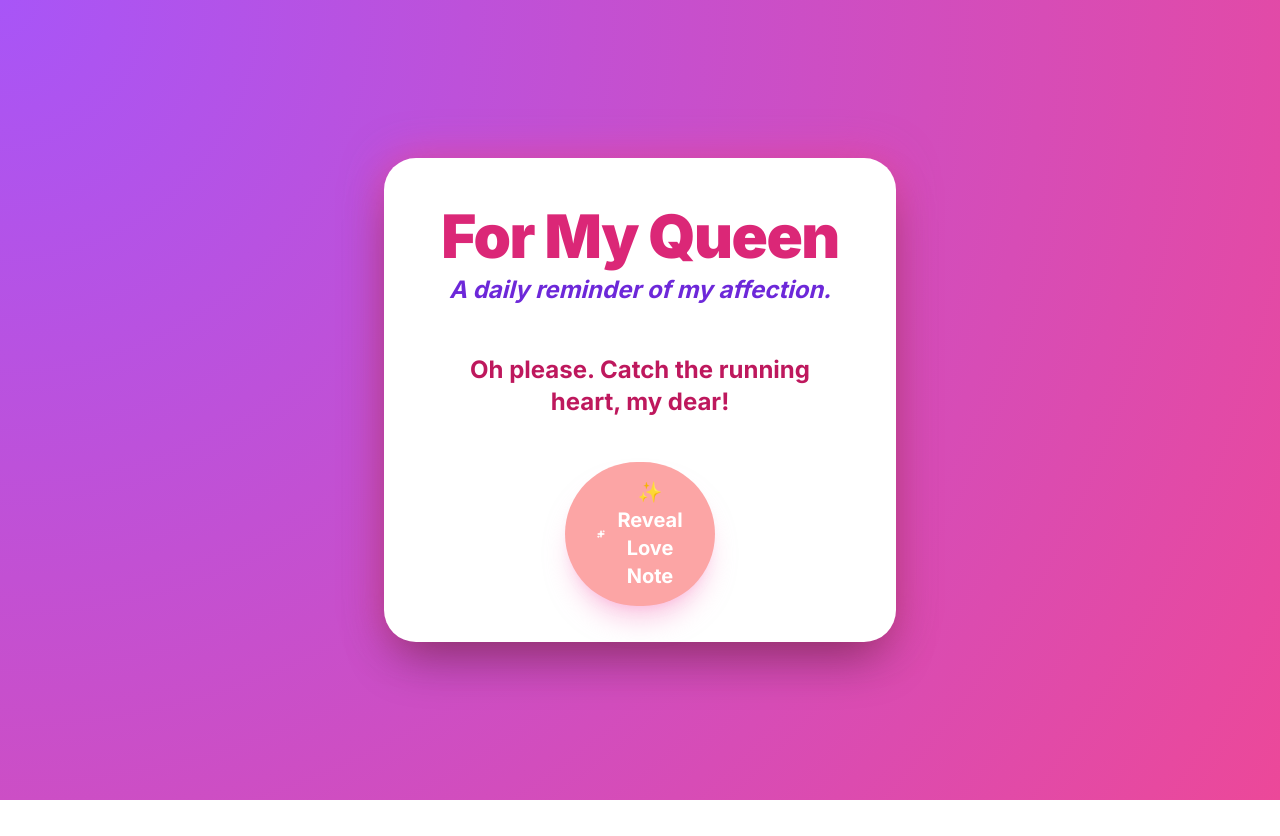
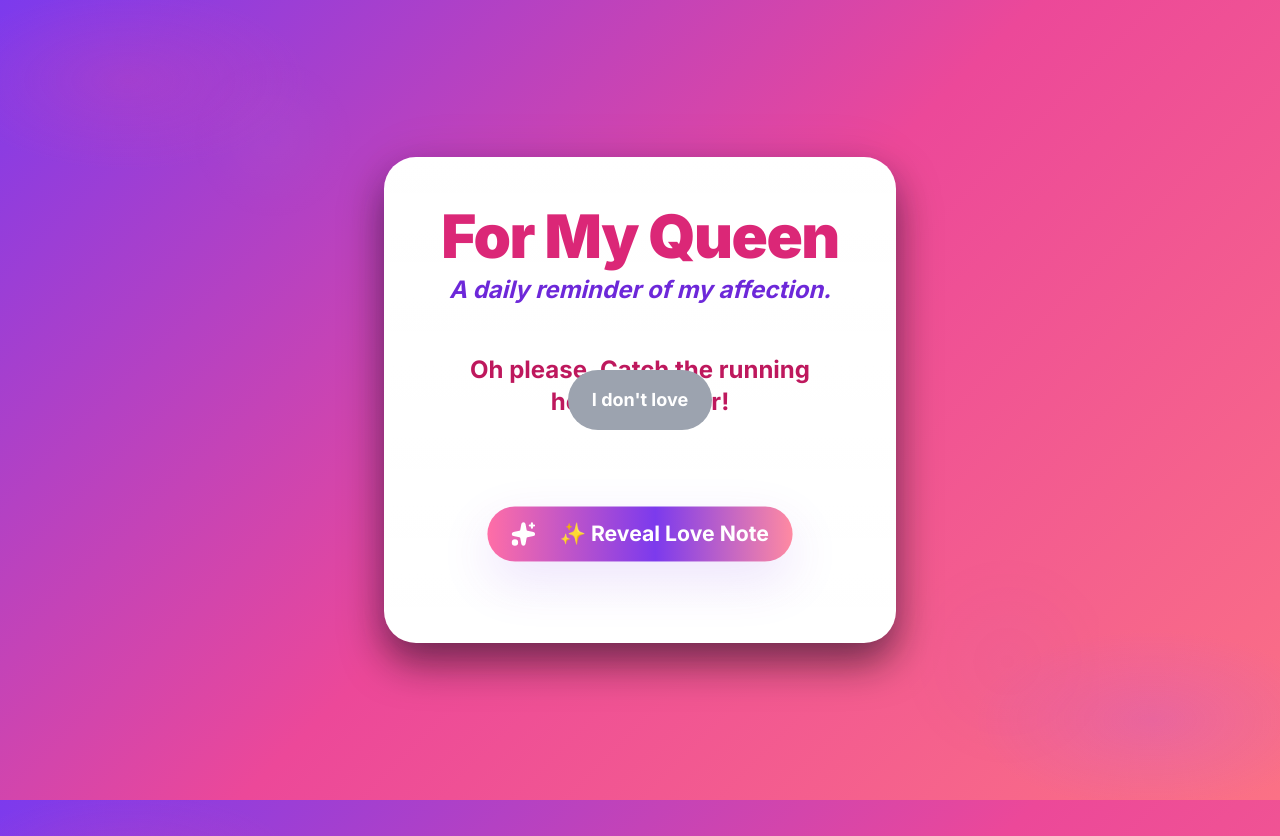
Before and after one commit to Aditya-2011-prog/LoveNote-for-YAYA, a plain HTML site: page index.html in a window 1280 px wide. Both pictures are taken after a click on the button "I don't love". Before the commit the page ends 800 px from the top, so only its background shows below. Drawn offline with nearby package versions, Linux system fonts and the light colour scheme.

Commit message:
more better UI

```diff
--- a/script.js
+++ b/script.js
@@ -23,6 +23,7 @@ const iconOriginalStroke = iconContainer ? (iconContainer.style.stroke || 'white
 const iconOriginalFill = iconContainer ? (iconContainer.style.fill || 'white') : 'white';
 let isChasing = false;
 let lastMessageIndex = -1;
+let chasingButton = null; // <-- new
 
 // --- Helper Functions ---
 
@@ -44,86 +45,96 @@ function getRandomMessage() {
 function chaseButton(event) {
     if (!isChasing) return;
 
-    // Prevent scrolling on touch devices during the chase
     if (event.type === 'touchmove') {
         event.preventDefault();
     }
 
-    // Get client coordinates, preferring touch over mouse
     const clientX = event.touches?.[0]?.clientX ?? event.clientX;
     const clientY = event.touches?.[0]?.clientY ?? event.clientY;
 
     if (clientX === undefined || clientY === undefined) return;
 
-    const wrapperRect = buttonWrapper.getBoundingClientRect();
-    const buttonRect = loveButton.getBoundingClientRect();
+    // If the moving target uses fixed positioning, allow it to move across whole viewport:
+    const targetButton = chasingButton || document.querySelector('#buttonWrapper .moving');
+    if (!targetButton) return;
 
-    // Input coordinates relative to the wrapper
+    const isFixed = targetButton.classList.contains('fixed-moving') || targetButton.style.position === 'fixed';
+    const wrapperRect = isFixed
+        ? { left: 0, top: 0, width: window.innerWidth, height: window.innerHeight }
+        : buttonWrapper.getBoundingClientRect();
+
+    const buttonRect = targetButton.getBoundingClientRect();
+
     const inputX = clientX - wrapperRect.left;
     const inputY = clientY - wrapperRect.top;
 
-    // Button center coordinates relative to the wrapper
-    const buttonCenterX = parseFloat(loveButton.style.left) + buttonRect.width / 2;
-    const buttonCenterY = parseFloat(loveButton.style.top) + buttonRect.height / 2;
+    const styleLeft = parseFloat(targetButton.style.left);
+    const styleTop = parseFloat(targetButton.style.top);
 
-    const distance = Math.sqrt(
-        Math.pow(inputX - buttonCenterX, 2) + Math.pow(inputY - buttonCenterY, 2)
-    );
+    const buttonCenterX =
+        (Number.isFinite(styleLeft) ? styleLeft : (buttonRect.left - wrapperRect.left)) + buttonRect.width / 2;
+    const buttonCenterY =
+        (Number.isFinite(styleTop) ? styleTop : (buttonRect.top - wrapperRect.top)) + buttonRect.height / 2;
 
-    const chaseRadius = 150;
+    const distance = Math.hypot(inputX - buttonCenterX, inputY - buttonCenterY);
+
+    const chaseRadius = 200;
     if (distance < chaseRadius) {
-        // Calculate the direction vector away from the input
         const angle = Math.atan2(buttonCenterY - inputY, buttonCenterX - inputX);
-        const step = 80;
+        const step = 120; // step size (increase to make it run faster)
 
         let newX = buttonCenterX + Math.cos(angle) * step - buttonRect.width / 2;
         let newY = buttonCenterY + Math.sin(angle) * step - buttonRect.height / 2;
 
-        // Clamp the position to keep the button fully inside the wrapper
+        // Bound the movement to wrapperRect (or full viewport for fixed targets)
         newX = Math.max(0, Math.min(newX, wrapperRect.width - buttonRect.width));
         newY = Math.max(0, Math.min(newY, wrapperRect.height - buttonRect.height));
 
-        loveButton.style.left = `${newX}px`;
-        loveButton.style.top = `${newY}px`;
+        targetButton.style.left = `${newX}px`;
+        targetButton.style.top = `${newY}px`;
     }
 }
 
 function startChaseMode() {
     isChasing = true;
 
-    // 1. Position the button absolutely
-    loveButton.classList.add('moving');
+    // change the chase target to the dislike ("I don't love") button
+    chasingButton = dislikeButton;
+    chasingButton.classList.add('moving', 'fixed-moving');
 
-    // Calculate initial center position based on the wrapper's dimensions
-    const wrapperRect = buttonWrapper.getBoundingClientRect();
-    const buttonRect = loveButton.getBoundingClientRect();
+    // move the dislike button out of the wrapper so it can roam the whole screen
+    document.body.appendChild(chasingButton);
+    chasingButton.style.position = 'fixed';
 
-    // Center the button initially
-    loveButton.style.left = `${(wrapperRect.width - buttonRect.width) / 2}px`;
-    loveButton.style.top = `${(wrapperRect.height - buttonRect.height) / 2}px`;
+    // Center the dislike button initially inside viewport
+    const vw = window.innerWidth;
+    const vh = window.innerHeight;
+    const buttonRect = chasingButton.getBoundingClientRect();
+    chasingButton.style.left = `${(vw - buttonRect.width) / 2}px`;
+    chasingButton.style.top = `${(vh - buttonRect.height) / 2}px`;
 
-    // 2. Hide the dislike button
-    dislikeButton.classList.add('hidden');
-
-    // 3. Register the continuous chasing logic for both mouse and touch
-    buttonWrapper.addEventListener('mousemove', chaseButton);
-    buttonWrapper.addEventListener('touchmove', chaseButton, { passive: false });
+    // Add listeners on the window (so the button reacts anywhere on screen)
+    window.addEventListener('mousemove', chaseButton);
+    window.addEventListener('touchmove', chaseButton, { passive: false });
 }
 
 function stopChaseMode() {
     isChasing = false;
 
-    // 1. Remove listeners
-    buttonWrapper.removeEventListener('mousemove', chaseButton);
-    buttonWrapper.removeEventListener('touchmove', chaseButton);
+    window.removeEventListener('mousemove', chaseButton);
+    window.removeEventListener('touchmove', chaseButton);
 
-    // 2. Reset position and appearance
-    loveButton.classList.remove('moving');
-    loveButton.style.left = 'unset';
-    loveButton.style.top = 'unset';
+    if (chasingButton) {
+        chasingButton.classList.remove('moving', 'fixed-moving');
 
-    // 3. Bring back the 'I don't love' button
-    dislikeButton.classList.remove('hidden');
+        // move it back into the wrapper and reset
+        buttonWrapper.appendChild(chasingButton);
+        chasingButton.style.position = '';
+        chasingButton.style.left = 'unset';
+        chasingButton.style.top = 'unset';
+    }
+
+    chasingButton = null;
 }
 
 // --- Event Listeners ---
--- a/style.css
+++ b/style.css
@@ -1,68 +1,186 @@
-/* Define the Inter font and smooth transitions */
+/* ...existing code... */
 @import url('https://fonts.googleapis.com/css2?family=Inter:wght@400;700;900&display=swap');
 
 body {
     font-family: 'Inter', sans-serif;
-    /* Deep radial gradient background for a romantic feel */
-    background: radial-gradient(circle at top left, #a855f7, #ec4899);
+    /* Rich layered gradient with subtle motion */
+    background:
+        radial-gradient(1200px 600px at 10% 10%, rgba(236,72,153,0.18), transparent 15%),
+        radial-gradient(1000px 500px at 90% 90%, rgba(168,85,247,0.18), transparent 18%),
+        linear-gradient(135deg, #7c3aed 0%, #ec4899 50%, #fb7185 100%);
     min-height: 100vh;
     display: flex;
     align-items: center;
     justify-content: center;
+    overflow: hidden;
+    transition: background 0.6s ease;
+    --accent-glow: rgba(236,72,153,0.18);
 }
 
+/* gentle background movement */
+@keyframes bg-drift {
+    0% { background-position: 0% 0%, 0% 0%, 0% 0%; }
+    50% { background-position: 10% 5%, -8% -6%, 0% 0%; }
+    100% { background-position: 0% 0%, 0% 0%, 0% 0%; }
+}
+body { animation: bg-drift 18s ease-in-out infinite; }
+
 .card {
-    /* Better shadow with a neon glow effect */
-    box-shadow: 0 25px 50px -12px rgba(0, 0, 0, 0.4),
-        0 0 40px rgba(236, 72, 153, 0.8);
+    width: min(680px, 92%);
+    max-width: 420px;
+    padding: 28px;
+    border-radius: 20px;
+    background: linear-gradient(180deg, rgba(255,255,255,0.06), rgba(255,255,255,0.03));
+    backdrop-filter: blur(10px) saturate(120%);
+    -webkit-backdrop-filter: blur(10px) saturate(120%);
+    border: 1px solid rgba(255,255,255,0.06);
+    box-shadow:
+        0 20px 40px rgba(12,12,14,0.55),
+        0 6px 24px rgba(124,58,237,0.08),
+        0 0 60px rgba(236,72,153,0.06);
+    transform: translateZ(0);
+    transition: transform 300ms cubic-bezier(.22,.9,.35,1), box-shadow 300ms ease;
+    position: relative;
+    overflow: visible;
 }
+
+/* subtle lift on hover for desktop */
+.card:hover {
+    transform: translateY(-10px) scale(1.01);
+    box-shadow:
+        0 36px 60px rgba(12,12,14,0.6),
+        0 12px 40px rgba(124,58,237,0.12),
+        0 0 90px rgba(236,72,153,0.12);
+}
+
+/* Decorative soft glowing orbs */
+.card::before {
+    content: "";
+    position: absolute;
+    inset: -40%;
+    background: radial-gradient(circle at 10% 20%, rgba(255,255,255,0.02), transparent 8%),
+                radial-gradient(circle at 90% 80%, rgba(124,58,237,0.03), transparent 10%);
+    pointer-events: none;
+    z-index: 0;
+}
+
+/* Keep card content above decorations */
+.card > * { position: relative; z-index: 1; }
 
 .reveal-message {
     opacity: 0;
-    transform: translateY(10px);
-    transition: opacity 0.5s ease-out, transform 0.5s ease-out;
+    transform: translateY(8px) scale(0.995);
+    transition: opacity 420ms cubic-bezier(.2,.9,.3,1), transform 420ms cubic-bezier(.2,.9,.3,1);
+    will-change: opacity, transform;
 }
 
-.revealed {
+.reveal-message.revealed {
     opacity: 1;
-    transform: translateY(0);
+    transform: translateY(0) scale(1);
 }
 
-/* Heart Pulse Animation */
+/* Heart Pulse Animation for idle button */
 @keyframes heart-pulse {
-
-    0%,
-    100% {
-        transform: scale(1);
-    }
-
-    50% {
-        transform: scale(1.05);
-    }
+    0% { transform: scale(1); box-shadow: 0 10px 30px rgba(124,58,237,0.08); }
+    50% { transform: scale(1.06); box-shadow: 0 18px 48px rgba(124,58,237,0.14); }
+    100% { transform: scale(1); box-shadow: 0 10px 30px rgba(124,58,237,0.08); }
 }
 
-#loveButton:not(.absolute) {
-    animation: heart-pulse 1.5s infinite ease-in-out;
-    transition: all 0.3s ease-out;
+/* Runaway jitter animation */
+@keyframes runaway {
+    0% { transform: translate3d(0,0,0) rotate(0deg); }
+    20% { transform: translate3d(-22px,-6px,0) rotate(-6deg); }
+    40% { transform: translate3d(18px,10px,0) rotate(5deg); }
+    60% { transform: translate3d(-14px,-8px,0) rotate(-4deg); }
+    80% { transform: translate3d(10px,6px,0) rotate(3deg); }
+    100% { transform: translate3d(0,0,0) rotate(0deg); }
+}
+
+/* Button base style */
+#loveButton {
+    display: inline-flex;
+    align-items: center;
+    justify-content: center;
+    gap: 10px;
+    padding: 12px 22px;
+    border-radius: 999px;
+    font-weight: 700;
+    font-size: 1rem;
+    color: #fff;
+    background: linear-gradient(90deg, #ff6ea6 0%, #7c3aed 55%, #ff8aa2 100%);
+    border: 0;
+    cursor: pointer;
+    user-select: none;
+    box-shadow: 0 8px 24px rgba(124,58,237,0.12), 0 4px 12px rgba(236,72,153,0.06);
+    transition: transform 160ms cubic-bezier(.2,.9,.3,1), box-shadow 160ms ease, filter 160ms ease;
+    transform-origin: center;
+    outline: none;
+    position: relative;
+}
+
+/* Idle pulsing */
+#loveButton:not(.moving) {
+    animation: heart-pulse 1.8s infinite cubic-bezier(.2,.9,.3,1);
+}
+
+/* Hover / active */
+#loveButton:hover:not(.moving) { transform: translateY(-3px) scale(1.02); filter: brightness(1.03); }
+#loveButton:active { transform: translateY(1px) scale(.99); }
+
+/* Focus ring for accessibility */
+#loveButton:focus-visible {
+    box-shadow: 0 8px 30px rgba(124,58,237,0.18), 0 0 0 6px rgba(124,58,237,0.06);
 }
 
 /* Styles for the "Running Away" button */
 #loveButton.moving {
     animation: none;
-    /* Stop pulsing when running */
+    /* simulate nervous movement */
+    animation: runaway 1000ms linear infinite;
     position: absolute;
-    width: 150px;
-    /* Make it a bit smaller */
-    background-color: #fca5a5;
-    /* Lighter, 'scared' look */
-    transition: transform 0.2s ease-out;
-    /* Fast movement */
-    /* Ensure the absolute positioning doesn't clip on small screens */
+    width: auto;
+    min-width: 120px;
     max-width: 90%;
+    background: linear-gradient(90deg, #ffb4c6 0%, #fda4af 100%);
+    box-shadow: 0 12px 36px rgba(236,72,153,0.12);
+    transform-origin: center;
 }
 
 /* Ensure wrapper takes necessary space */
 #buttonWrapper {
     height: 120px;
     min-height: 120px;
+    position: relative;
+    display: flex;
+    align-items: center;
+    justify-content: center;
 }
+
+/* Small responsive tweaks */
+@media (max-width: 520px) {
+    .card { padding: 20px; border-radius: 16px; }
+    #loveButton { padding: 10px 18px; font-size: 0.95rem; }
+}
+
+/* Optional tiny floating hearts for ambience (pure-CSS decorative) */
+@keyframes float-up {
+    0% { transform: translateY(6px) scale(0.92); opacity: 0.75; }
+    50% { transform: translateY(-24px) scale(1.05); opacity: 1; }
+    100% { transform: translateY(-52px) scale(0.9); opacity: 0; }
+}
+.heart-deco {
+    position: absolute;
+    width: 10px;
+    height: 10px;
+    background: linear-gradient(180deg, #ff8aa2, #ff6ea6);
+    transform: rotate(45deg);
+    border-radius: 2px;
+    left: 10%;
+    bottom: 12%;
+    opacity: 0;
+    pointer-events: none;
+    animation: float-up 2600ms ease-in-out infinite;
+    box-shadow: 0 6px 14px rgba(236,72,153,0.12);
+}
+/* you can duplicate .heart-deco with different left/right positions in the markup for more hearts */
+/* ...existing code... */
```
